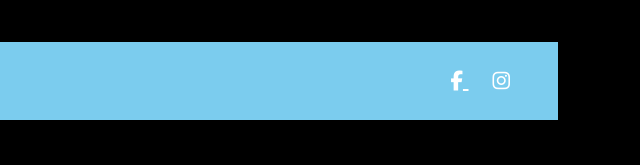
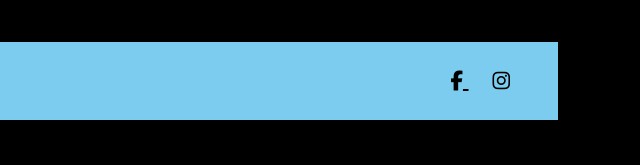
Before and after one commit to yisuscorso/woomkat, a plain HTML site: page index.html in a window 1280 px wide. Shown: the part 2508-2673 px from the top of the page, 640-1280 px from the left. Drawn offline with nearby package versions, Linux system fonts and the light colour scheme.

Commit message:
correción de color en redes. P.OK

```diff
--- a/index.html
+++ b/index.html
@@ -165,10 +165,10 @@
                     <span>Conecta con nuestras redes sociales</span>
                 </div>
                 <div>
-                    <a href="" class="social text-white me-4">
+                    <a href="" class="social text-black me-4">
                         <i class="fab fa-facebook-f"></i>
                     </a>
-                    <a href="" class="social text-white me-4">
+                    <a href="" class="social text-black me-4">
                         <i class="fab fa-instagram"></i>
                     </a>
                 </div>
```
